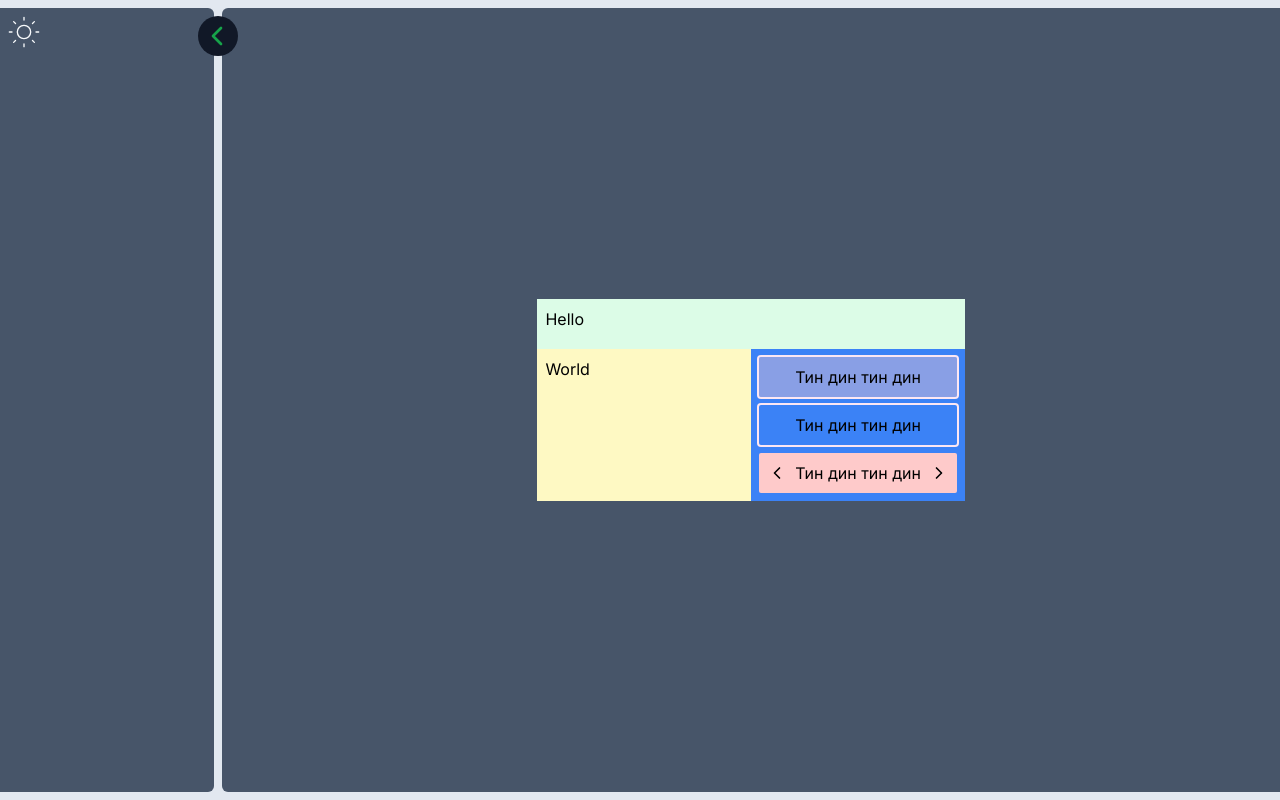
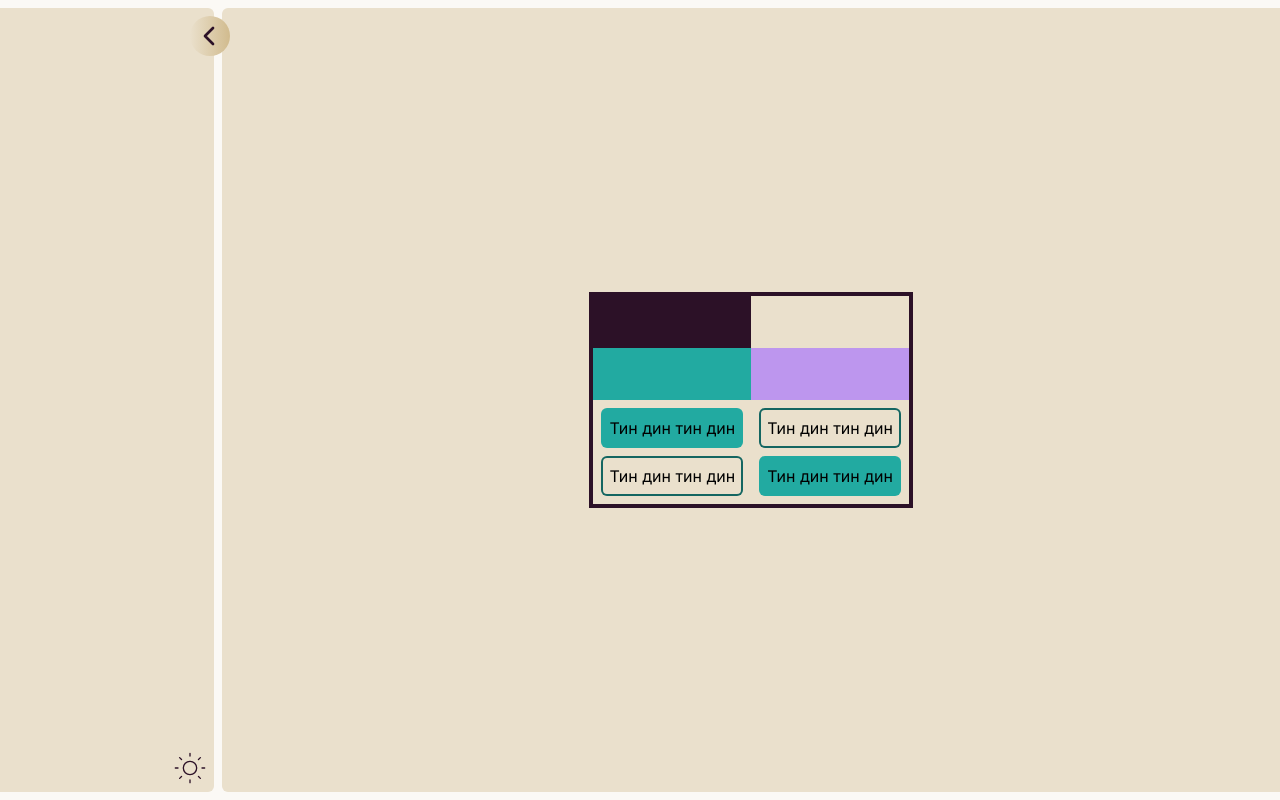
Before and after one commit to obezglavlen/next-template, a Next.js app: page / in a window 1280 px wide. Built offline with nearby package versions, Linux system fonts and the light colour scheme.

Commit message:
upd color schema, some change buttons

```diff
--- a/src/app/globals.css
+++ b/src/app/globals.css
@@ -4,6 +4,6 @@
 
 html,
 body {
-  @apply bg-slate-200 dark:bg-slate-900;
+  @apply bg-primary-900 dark:bg-secondary-100;
   height: 100%;
 }
--- a/src/app/page.tsx
+++ b/src/app/page.tsx
@@ -11,7 +11,7 @@ export default function Home() {
         'items-center',
         'justify-center',
         'h-full',
-        'bg-slate-600'
+        'bg-primary dark:bg-secondary'
       )}
     >
       <Temp />
--- a/src/components/Temp.tsx
+++ b/src/components/Temp.tsx
@@ -5,12 +5,8 @@ import { toast } from 'react-toastify';
 import { Button } from '@/components/common/Button';
 import { Flex } from '@/components/common/Flex';
 import { Grid } from '@/components/common/Grid';
-import { SvgIcon } from '@/components/common/SvgIcon';
 
 import { onClick } from '@/services/temp';
-
-import { LeftIcon } from '@/icons/feather/LeftIcon';
-import { RightIcon } from '@/icons/feather/RightIcon';
 
 export const Temp = () => {
   const handleClick = () => {
@@ -19,14 +15,16 @@ export const Temp = () => {
   };
 
   return (
-    <Grid.Root col={2} row={4} className='text-black'>
-      <Grid.Item colSpan={2} className='bg-green-100'>
-        Hello
-      </Grid.Item>
-      <Grid.Item rowSpan={3} className='bg-yellow-100'>
-        World
-      </Grid.Item>
-      <Grid.Item rowSpan={3} className='bg-blue-500'>
+    <Grid.Root
+      col={2}
+      row={4}
+      className='text-black ring-4 ring-secondary dark:ring-primary'
+    >
+      <Grid.Item className='bg-secondary dark:bg-primary'></Grid.Item>
+      <Grid.Item className='bg-transparent'></Grid.Item>
+      <Grid.Item className='bg-accent-light-sea-green'></Grid.Item>
+      <Grid.Item className='bg-accent-lavender-floral'></Grid.Item>
+      <Grid.Item rowSpan={2}>
         <Flex direction='col'>
           <Button.Default type='button' onClick={handleClick}>
             Тин дин тин дин
@@ -34,15 +32,16 @@ export const Temp = () => {
           <Button.Outlined type='button' onClick={handleClick}>
             Тин дин тин дин
           </Button.Outlined>
-          <Button.Filled type='button' onClick={handleClick}>
-            <SvgIcon width={20} height={20}>
-              <LeftIcon />
-            </SvgIcon>
+        </Flex>
+      </Grid.Item>
+      <Grid.Item rowSpan={2}>
+        <Flex direction='col'>
+          <Button.Outlined type='button' onClick={handleClick}>
             Тин дин тин дин
-            <SvgIcon width={20} height={20}>
-              <RightIcon />
-            </SvgIcon>
-          </Button.Filled>
+          </Button.Outlined>
+          <Button.Default type='button' onClick={handleClick}>
+            Тин дин тин дин
+          </Button.Default>
         </Flex>
       </Grid.Item>
     </Grid.Root>
--- a/src/components/common/Button/base.tsx
+++ b/src/components/common/Button/base.tsx
@@ -10,14 +10,10 @@ export const BaseButton = ({ children, className, ...other }: ButtonProps) => {
       className={twMerge(
         'min-w-[8rem]',
         'min-h-[2rem]',
-        'ring-2',
-        'ring-pink-100',
-        'hover:ring-pink-200',
-        'rounded-sm',
-        'bg-red-200 bg-opacity-40',
-        'active:bg-red-300 active:bg-opacity-40',
+        'rounded-md',
         'p-2',
         'justify-center items-center',
+        'text-black dark:text-white',
         className
       )}
       {...other}
--- a/src/components/common/Button/filled.tsx
+++ b/src/components/common/Button/default.tsx
@@ -3,14 +3,14 @@ import { twMerge } from 'tailwind-merge';
 import type { ButtonProps } from '@/components/common/Button';
 import { BaseButton } from '@/components/common/Button/base';
 
-export const FilledButton = (props: ButtonProps) => {
+export const DefaultButton = (props: ButtonProps) => {
   return (
     <BaseButton
       {...props}
       className={twMerge(
-        'bg-opacity-100 active:bg-opacity-100',
-        'hover:bg-red-400',
-        'ring-0'
+        'bg-accent-light-sea-green dark:bg-accent-light-sea-green-300',
+        'active:!bg-accent-light-sea-green-300 dark:active:!bg-accent-light-sea-green',
+        'hover:!bg-accent-light-sea-green-400'
       )}
     />
   );
--- a/src/components/common/Button/index.tsx
+++ b/src/components/common/Button/index.tsx
@@ -1,7 +1,6 @@
 import { ComponentPropsWithoutRef, PropsWithChildren } from 'react';
 
-import { BaseButton as Default } from '@/components/common/Button/base';
-import { FilledButton as Filled } from '@/components/common/Button/filled';
+import { DefaultButton as Default } from '@/components/common/Button/default';
 import { OutlinedButton as Outlined } from '@/components/common/Button/outlined';
 
 import { PropsWithClassName } from '@/types';
@@ -13,5 +12,4 @@ export type ButtonProps = {} & PropsWithChildren &
 export const Button = {
   Default,
   Outlined,
-  Filled,
 };
--- a/src/components/common/Button/outlined.tsx
+++ b/src/components/common/Button/outlined.tsx
@@ -7,7 +7,14 @@ export const OutlinedButton = (props: ButtonProps) => {
   return (
     <BaseButton
       {...props}
-      className={twMerge('bg-transparent', 'active:ring-pink-300')}
+      className={twMerge(
+        'bg-transparent',
+        'ring-2',
+        'ring-inset',
+        'ring-accent-light-sea-green-300 dark:ring-accent-light-sea-green',
+        'active:!ring-accent-light-sea-green dark:active:!ring-accent-light-sea-green-300',
+        'hover:!ring-accent-light-sea-green-400'
+      )}
     />
   );
 };
--- a/src/components/sections/Sidebar/index.tsx
+++ b/src/components/sections/Sidebar/index.tsx
@@ -30,7 +30,7 @@ export const Sidebar = ({ className }: HeaderProps) => {
       as='aside'
       direction='col'
       className={twMerge(
-        'bg-slate-600',
+        'bg-primary dark:bg-secondary',
         'w-[4rem]',
         'rounded-r-md',
         'p-2',
@@ -47,9 +47,13 @@ export const Sidebar = ({ className }: HeaderProps) => {
           'h-10',
           'w-10',
           'absolute',
-          '-right-6',
+          '-right-4',
           'rounded-full',
-          'bg-gray-900',
+          'from-primary-400 to-primary',
+          'dark:from-secondary-600 dark:to-secondary',
+          'bg-gradient-to-l',
+          // 'bg-primary-400 dark:bg-secondary-600',
+          'text-secondary',
           'grid',
           'place-items-center',
           'overflow-hidden'
@@ -57,11 +61,7 @@ export const Sidebar = ({ className }: HeaderProps) => {
         onClick={toggleOpen}
       >
         {isOpen ? (
-          <SvgIcon
-            className={twMerge('text-green-600', 'mr-0.5')}
-            width={32}
-            height={32}
-          >
+          <SvgIcon className={twMerge('mr-0.5')} width={32} height={32}>
             <LeftIcon />
           </SvgIcon>
         ) : (
@@ -74,23 +74,23 @@ export const Sidebar = ({ className }: HeaderProps) => {
           </SvgIcon>
         )}
       </button>
-      <div className={twMerge('h-8', 'w-8', 'relative', 'cursor-pointer')}>
+      <div
+        className={twMerge(
+          'h-8',
+          'w-8',
+          'relative',
+          'cursor-pointer',
+          'text-secondary dark:text-primary',
+          'mt-auto ml-auto',
+          !isOpen && 'mr-auto'
+        )}
+      >
         {isDarkTheme ? (
-          <SvgIcon
-            height={32}
-            width={32}
-            className='text-slate-50'
-            strokeWidth={1}
-          >
+          <SvgIcon height={32} width={32} strokeWidth={1}>
             <MoonIcon />
           </SvgIcon>
         ) : (
-          <SvgIcon
-            height={32}
-            width={32}
-            className='text-slate-50'
-            strokeWidth={1}
-          >
+          <SvgIcon height={32} width={32} strokeWidth={1}>
             <SunIcon />
           </SvgIcon>
         )}
--- a/tailwind.config.ts
+++ b/tailwind.config.ts
@@ -14,8 +14,63 @@ const config: Config = {
           'conic-gradient(from 180deg at 50% 50%, var(--tw-gradient-stops))',
       },
     },
+    colors: {
+      transparent: 'transparent',
+      black: 'black',
+      white: 'white',
+      primary: {
+        DEFAULT: '#eae0cc',
+        100: '#3e3219',
+        200: '#7d6433',
+        300: '#b79550',
+        400: '#d1bb8e',
+        500: '#eae0cc',
+        600: '#eee6d6',
+        700: '#f3ede1',
+        800: '#f7f3eb',
+        900: '#fbf9f5',
+      },
+      secondary: {
+        DEFAULT: '#2c1127',
+        100: '#090308',
+        200: '#120710',
+        300: '#1a0a17',
+        400: '#230e1f',
+        500: '#2c1127',
+        600: '#6d2a61',
+        700: '#ad439a',
+        800: '#cd7ebe',
+        900: '#e6bedf',
+      },
+      accent: {
+        'light-sea-green': {
+          DEFAULT: '#22aaa1',
+          100: '#072220',
+          200: '#0d4440',
+          300: '#146661',
+          400: '#1b8881',
+          500: '#22aaa1',
+          600: '#33d7cc',
+          700: '#66e1d9',
+          800: '#99ebe5',
+          900: '#ccf5f2',
+        },
+        'lavender-floral': {
+          DEFAULT: '#bd96ee',
+          100: '#240b43',
+          200: '#481685',
+          300: '#6c21c8',
+          400: '#9453e3',
+          500: '#bd96ee',
+          600: '#cbabf1',
+          700: '#d8c0f5',
+          800: '#e5d5f8',
+          900: '#f2eafc',
+        },
+      },
+    },
   },
   plugins: [],
-  darkMode: 'class'
+  darkMode: 'class',
 };
 export default config;
```
